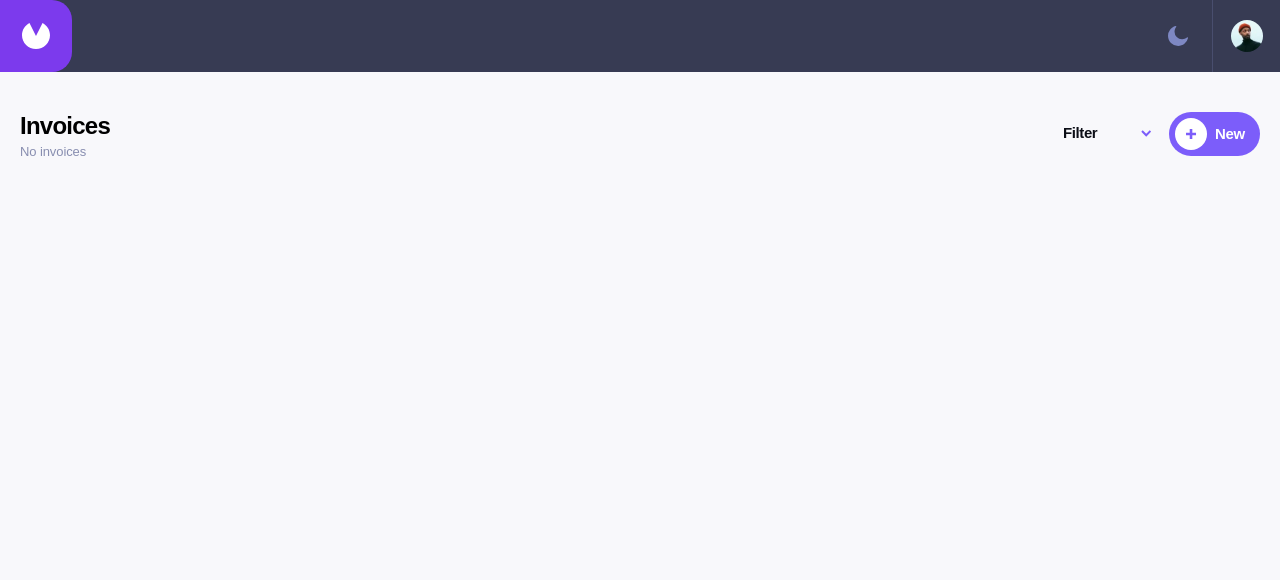
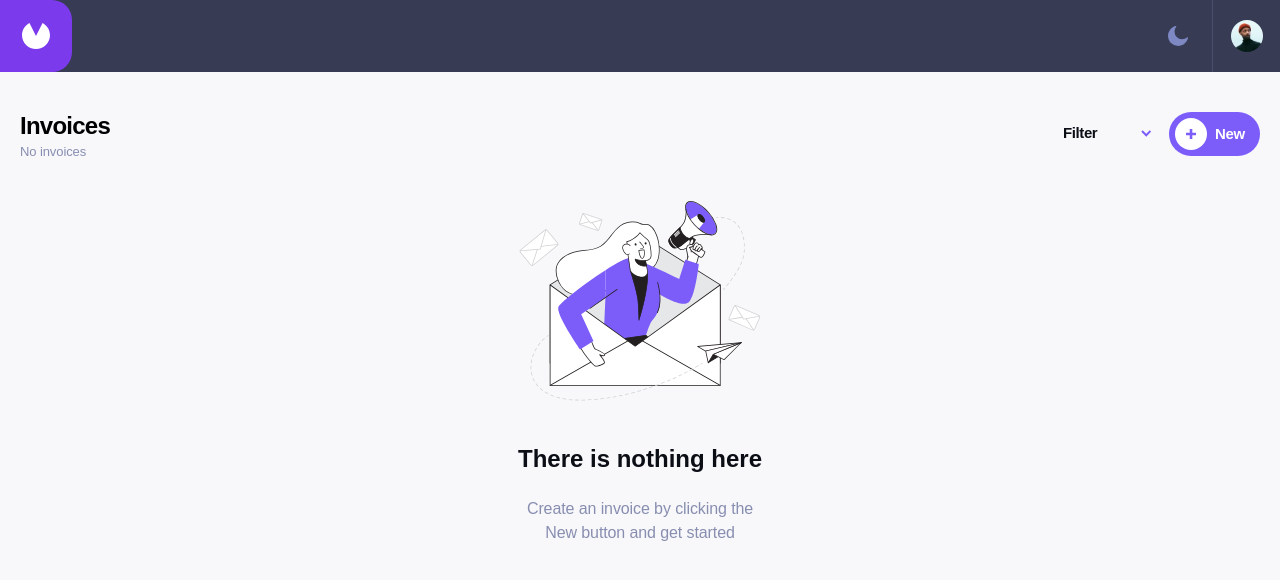
Before and after one commit to Giorgi-Khoshtaria/invoice-app, a React (Vite) app: page / in a window 1280 px wide. Shown: the top 580 px of the page. Built offline with nearby package versions, Linux system fonts and the light colour scheme.

Commit message:
add clearContent component

```diff
--- a/src/conponents/Pages/Content.tsx
+++ b/src/conponents/Pages/Content.tsx
@@ -1,10 +1,12 @@
 import React from "react";
-import FilterAndNew from "../sub-components/FilterAndNew";
+import FilterAndNew from "../sub-components/FilterAndNew/FilterAndNew";
+import ClearContent from "../sub-components/ClearContent.tsx/ClearContent";
 
 function Content() {
   return (
     <div className=" w-full px-[20px] ">
       <FilterAndNew />
+      <ClearContent />
     </div>
   );
 }
--- /dev/null
+++ b/src/conponents/sub-components/ClearContent.tsx/ClearContent.tsx
@@ -0,0 +1,20 @@
+import React from "react";
+import illustration from "/assets/illustration-empty.svg";
+
+function ClearContent() {
+  return (
+    <div className=" flex items-center justify-center mt-[42px]">
+      <div className="flex items-center flex-col text-center">
+        <img src={illustration} alt="" />
+        <h2 className=" text-chineesBlack text-2xl font-bold mt-[42px] mb-[22px]">
+          There is nothing here
+        </h2>
+        <p className=" w-[230px] text-gray  font-[13px] tracking-[-0.1px]">
+          Create an invoice by clicking the New button and get started
+        </p>
+      </div>
+    </div>
+  );
+}
+
+export default ClearContent;
```
Also changed, not shown: src/conponents/sub-components/FilterAndNew/FilterAndNew.css (renamed from src/conponents/sub-components/FilterAndNew.css), src/conponents/sub-components/FilterAndNew/FilterAndNew.tsx (renamed from src/conponents/sub-components/FilterAndNew.tsx).
